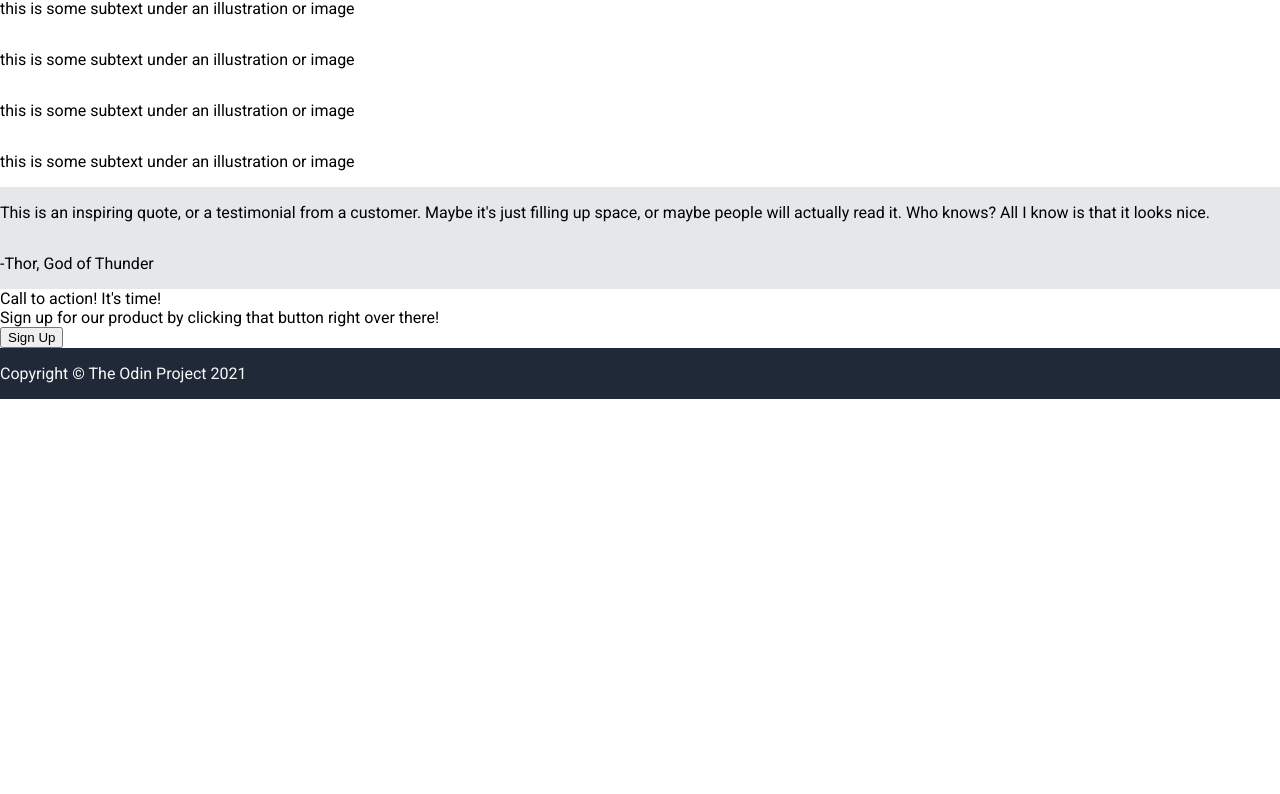
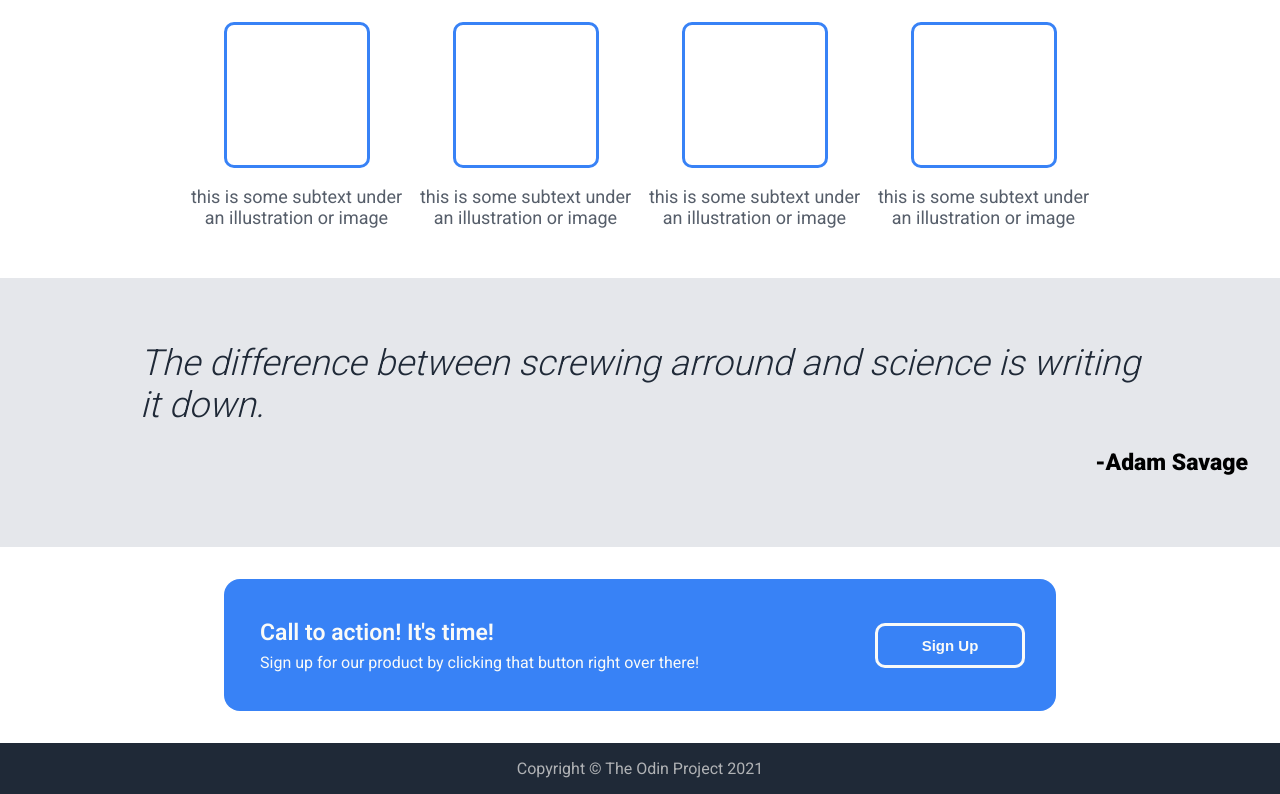
Before and after one commit to joslfer/odin-landing, a plain HTML site: page index.html in a window 1280 px wide. Shown: the part 461-1255 px from the top of the page. Before the commit the page ends 860 px from the top, so only its background shows below. Drawn offline with Linux system fonts and the light colour scheme.

Commit message:
Adds style to everything, adds picture, replaces dummy text, project finished.

```diff
--- a/index.html
+++ b/index.html
@@ -5,7 +5,7 @@
     <meta name="viewport" content="width=device-width, initial-scale=1.0">
     <title>Odin-Landingpage</title>
   <link rel="stylesheet" href="style.css">
-  <link href="https://fonts.googleapis.com/css2?family=Roboto:wght@400;700;900&display=swap" rel="stylesheet">
+  <link href="https://fonts.googleapis.com/css2?family=Roboto:wght@300;400;600;700;900&display=swap" rel="stylesheet">
 </head>
 
 </head>
@@ -22,12 +22,11 @@
         <div class="hero">
             <div class="hero-left">
                 <p class="hero-left-title">This website is awesome</p>
-                <p class="hero-left-text">This website has some subtext that goes here under the main title. It's a smaller font and the color is lower
-                contrast</p>
+                <p class="hero-left-text"> Had a lot of fun making this website. Now I'm going to lear some Javascript. My plan is to finish theodinproject before summer ends! Then uni starts.</p>
                 <button class="signup">Sign up</button>
             </div>
             <div class="hero-right">
-                    <img src="./img/placeholder.png" alt="imageplaceholder">
+                    <img src="./img/link.png" alt="zeldabotw">
             </div>
         </div>
     </div>
@@ -35,31 +34,34 @@
         <div class="info-header">
             <p>Some random information</p>
         </div>
-        <div class="info-boxes"></div>
+        <div class="info-boxes">
             <div class="container">
                 <div class="box"></div>
-                <p>this is some subtext under an illustration
+                <p class="subtext">this is some subtext under an illustration
                 or image</p>
             </div>
             <div class="container">
                 <div class="box"></div>
-                <p>this is some subtext under an illustration
+                <p class="subtext">this is some subtext under an illustration
                 or image</p>
             </div>
             <div class="container">
                 <div class="box"></div>
-                <p>this is some subtext under an illustration
+                <p class="subtext">this is some subtext under an illustration
                 or image</p>
             </div>
             <div class="container">
                 <div class="box"></div>
-                <p>this is some subtext under an illustration
+                <p class="subtext">this is some subtext under an illustration
                 or image</p>
             </div>
-            </div>
+        </div>
+    </div>
     <div class="quotesection">
-        <p class="quote">This is an inspiring quote, or a testimonial from a customer. Maybe it's just filling up space, or maybe people will actually read it. Who knows? All I know is that it looks nice.</p>
-        <p class="quoteauthor">-Thor, God of Thunder</p>
+        <p class="quote">The difference between screwing arround and science is writing it down.</p>
+        <div class="quoteauthorbox">
+        <p class="quoteauthor">-Adam Savage</p>
+        </div>
     </div>
     <div class="cta">
         <div class="ctablock">
--- a/style.css
+++ b/style.css
@@ -43,6 +43,7 @@ ul {
     font-size: 18px;
     color: #E5E7EB;
     margin-left: 1em;
+    white-space: nowrap;
 }
 
 .hero {
@@ -50,6 +51,7 @@ ul {
     flex-direction: row;
     flex-wrap: nowrap;
     padding: 24px;
+    padding-top: 0px;
     gap: 1.5em;
 }
 
@@ -96,15 +98,158 @@ img {
     font-weight: bold;
 }
 
+.info {
+    display: flex;
+    flex-direction: column;
+    align-items: center;
+    padding: 2em;
+    padding-top: 0px;
+    min-width: 687px;
+}
+
+.info-header {
+    font-size: 36px;
+    color: #1F2937;
+    font-weight: 900;
+    display: flex;
+    justify-content: center;
+    white-space: nowrap;
+}
+
+.info-boxes {
+    display: flex;
+    flex-direction: row;
+    max-width: 900px;
+    align-content: center;
+    gap: 1em;
+}
+
+.container {
+    display: flex;
+    flex-direction: column;
+    justify-items: center;
+    align-items: center;
+}
+
+.box {
+  width: 100px;
+  height: 100px;
+  background-color: white;
+  padding: 20px;
+  border: 3px #3882f6 solid;
+  border-radius: 10px;
+}
+
+.subtext {
+    text-align: center;
+    font-size: 18px;
+    color: #565e6a;
+}
 
 
 .quotesection {
     background-color: #E5E7EB;
+    display: flex;
+    flex-direction: column;
+    padding: 2em;
+    padding-top: 4em;
+    padding-bottom: 3em;
+    align-items: center;
+    min-width: 100vh;
+}
+
+.quote {
+    font-size: 36px;
+    font-style: italic;
+    font-weight: 300;
+    color: #1F2937;
+    max-width: 1000px;
+    margin-bottom: 0px;
+    margin-top: 0;
+    min-width: 940px;
+}
+
+.quoteauthorbox {
+    flex: 1;
+    align-self: flex-end;
+    margin-top: 0;
+}
+
+.quoteauthor {
+    display: flex;
+    flex-direction: column;
+    text-align: end;
+    font-size: 23px;
+    font-weight: 800;
+}
+
+.cta {
+    display: flex;
+    justify-content: center;
+    align-items: center;
+
+}
+
+.ctablock {
+    flex-grow: 0;
+    width: 800px;
+    height: 100px;
+    padding: 1em;
+    background-color: #3882f6;
+    border-radius: 1em;
+    margin: 2em;
+    display: flex;
+    flex-direction: row;
+    justify-content: space-between;
+}
+
+.ctaright {
+    display: flex;
+    flex-direction: column;
+    justify-content: center;
+
+}
+
+.secondsignup {
+    border: #F9Faf8 solid 3px;
+    border-radius: 10px;
+    background-color:#3882f6;
+    width: 10em;
+    height: 3em;
+    color: #F9FAF8;
+    font-size: 15px;
+    font-weight: bold;
+    margin-right: 1em;
+}
+
+.ctaleft {
+    display: flex;
+    flex-direction: column;
+    justify-content: center;
+    gap: 7px;
+    padding: 20px;
+}
+
+.ctaleftheader {
+    font-size: 23px;
+    font-weight: 600;
+    color: #F9FAF8;
+}
+
+.ctalefttext {
+    color:#F9FAF8;
 }
 
 .footer {
     background-color: #1f2937;
     color: #F9Faf8;
+    display: flex;
+    flex-direction: column;
+    align-items: center;
+}
+
+.footertext {
+    color: #b0b2b5;
 }
 
 .info, .quotesection, .cta {
```
Also changed, not shown: img/link.png (added).
